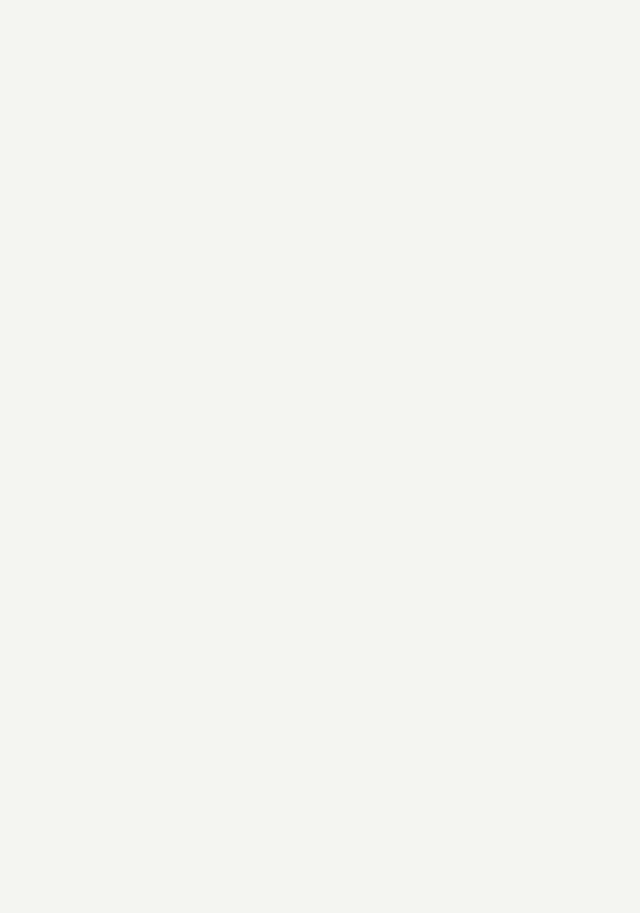
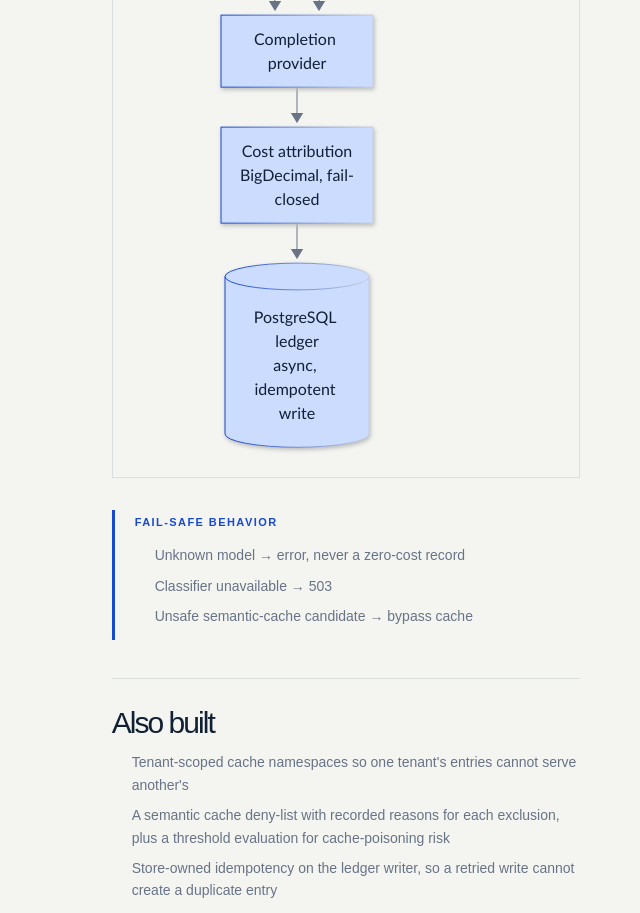
Before and after one commit to mscott9160-web/portfolio-site, a Next.js app: page /work/arbiter in a window 1280 px wide. Shown: the part 1880-2793 px from the top of the page, without its empty margins (640-1280 px from the left). Before the commit the page ends 1535 px from the top, so only its background shows below. Built offline with nearby package versions, Linux system fonts and the light colour scheme.

Commit message:
feat: deepen project detail pages

```diff
--- a/app/globals.css
+++ b/app/globals.css
@@ -1,4 +1,18 @@
 @import "tailwindcss";
+
+.detail-section { margin-top: 70px; }
+.detail-meta { display: grid; gap: 18px; margin: 36px 0 40px; }
+.detail-meta span { border-top: 1px solid var(--line); color: var(--muted); font-size: 12px; line-height: 1.5; padding-top: 13px; }
+.diagram-frame { background: var(--background); border: 1px solid var(--line); margin: 42px 0 28px; overflow-x: auto; padding: 22px 12px; }
+.diagram-svg { min-width: 0; text-align: center; }
+.diagram-svg svg { height: auto; max-width: 100%; width: 100%; }
+.diagram-loading { height: 220px; }
+.diagram-caption { color: var(--muted); font-size: 13px !important; line-height: 1.55 !important; margin: -8px 0 28px !important; }
+.detail-callout { border-left: 3px solid var(--blue); margin: 32px 0; padding: 4px 0 4px 20px; }
+.detail-callout ul, .also-built ul { color: var(--muted); font-size: 14px; line-height: 1.6; margin: 14px 0 0; padding-left: 20px; }
+.detail-callout li, .also-built li { margin-bottom: 8px; }
+.also-built { border-top: 1px solid var(--line); margin-top: 38px; padding-top: 30px; }
+.also-built h3 { font-size: 30px; }
 
 .project-card > div:last-child { column-gap: 14px; display: grid; flex: 1; grid-template-columns: 1fr 1fr; grid-template-rows: minmax(86px, auto) auto auto 1fr; }
 .project-card h3 { grid-column: 1 / -1; }
--- /dev/null
+++ b/app/work/MermaidDiagram.tsx
@@ -0,0 +1,50 @@
+"use client";
+
+import { useEffect, useId, useState } from "react";
+
+type MermaidDiagramProps = {
+  chart: string;
+  label: string;
+};
+
+export default function MermaidDiagram({ chart, label }: MermaidDiagramProps) {
+  const generatedId = useId().replace(/:/g, "");
+  const [svg, setSvg] = useState("");
+
+  useEffect(() => {
+    let active = true;
+
+    import("mermaid").then(({ default: mermaid }) => {
+      mermaid.initialize({
+        startOnLoad: false,
+        securityLevel: "strict",
+        theme: "base",
+        themeVariables: {
+          background: "#f4f5f1",
+          primaryColor: "#cbdcff",
+          primaryTextColor: "#122034",
+          primaryBorderColor: "#1749d1",
+          lineColor: "#687386",
+          secondaryColor: "#e0e8f8",
+          tertiaryColor: "#ffffff",
+          noteBkgColor: "#fff7d6",
+          noteTextColor: "#122034",
+        },
+      });
+
+      mermaid.render(`mermaid-${generatedId}`, chart).then(({ svg: renderedSvg }) => {
+        if (active) setSvg(renderedSvg);
+      });
+    });
+
+    return () => {
+      active = false;
+    };
+  }, [chart, generatedId]);
+
+  return (
+    <div className="diagram-frame" aria-label={label}>
+      {svg ? <div className="diagram-svg" dangerouslySetInnerHTML={{ __html: svg }} /> : <div className="diagram-loading" aria-hidden="true" />}
+    </div>
+  );
+}
--- a/app/work/[slug]/page.tsx
+++ b/app/work/[slug]/page.tsx
@@ -1,5 +1,7 @@
+import type { Metadata } from "next";
 import Link from "next/link";
 import { notFound } from "next/navigation";
+import MermaidDiagram from "../MermaidDiagram";
 
 type Project = {
   title: string;
@@ -9,6 +11,12 @@ type Project = {
   stack: string;
   repo: string;
   status: string;
+  metadataTitle: string;
+  diagram: string;
+  diagramLabel: string;
+  caption?: string;
+  alsoBuilt?: string[];
+  failSafe?: string[];
 };
 
 const projects: Record<string, Project> = {
@@ -20,6 +28,29 @@ const projects: Record<string, Project> = {
     stack: "Java 21 · Spring Boot · Python · FastAPI · PostgreSQL (pgvector) · Redis · OpenAPI · JSON Schema",
     repo: "https://github.com/mscott9160-web/arbiter",
     status: "Early stage. The completion provider is a stub and embeddings are deterministic placeholders; the routing, caching, cost, and ledger paths are implemented and tested.",
+    metadataTitle: "Arbiter — AI inference routing & cost attribution | Myles B. Scott",
+    diagramLabel: "Arbiter request path architecture",
+    diagram: `flowchart TD
+      C[Client request] --> G[Spring Boot Gateway]
+      G --> CL[FastAPI Classifier<br/>complexity tier]
+      CL --> R{Route to model tier}
+      R --> EX[(Exact cache<br/>Redis, tenant-scoped)]
+      R --> SEM[(Semantic cache<br/>pgvector, opt-in)]
+      EX --> P[Completion provider]
+      SEM --> P
+      P --> M[Cost attribution<br/>BigDecimal, fail-closed]
+      M --> L[(PostgreSQL ledger<br/>async, idempotent write)]`,
+    failSafe: [
+      "Unknown model → error, never a zero-cost record",
+      "Classifier unavailable → 503",
+      "Unsafe semantic-cache candidate → bypass cache",
+    ],
+    alsoBuilt: [
+      "Tenant-scoped cache namespaces so one tenant's entries cannot serve another's",
+      "A semantic cache deny-list with recorded reasons for each exclusion, plus a threshold evaluation for cache-poisoning risk",
+      "Store-owned idempotency on the ledger writer, so a retried write cannot create a duplicate entry",
+      "27 tests across the gateway, plus a Python suite for the classifier",
+    ],
   },
   "cash-flow-simulator": {
     title: "Cash Flow Simulator",
@@ -29,6 +60,19 @@ const projects: Record<string, Project> = {
     stack: "Python · FastAPI · Pydantic · React · TypeScript · PostgreSQL · Expo",
     repo: "https://github.com/mscott9160-web/cash-flow-simulator",
     status: "Core workflows implemented; production infrastructure remains in progress.",
+    metadataTitle: "Cash Flow Simulator — daily projection & schedule optimizer | Myles B. Scott",
+    diagramLabel: "Cash Flow Simulator layering",
+    diagram: `flowchart TD
+      W[React / Vite web client] --> API[FastAPI /api/v1<br/>versioned contract]
+      M[Expo mobile client] --> API
+      API --> CORE
+      subgraph CORE[Pure domain core - no framework or DB imports]
+        REC[Recurrence rules<br/>biweekly vs semi-monthly]
+        BD[Business-day policy<br/>weekends, federal holidays]
+        PROJ[90-day projection fold]
+        OPT[Constrained optimizer<br/>movable obligations only]
+      end
+      CORE --> DB[(PostgreSQL / SQLite<br/>Alembic migrations)]`,
   },
   "fade-society": {
     title: "Fade Society",
@@ -38,6 +82,18 @@ const projects: Record<string, Project> = {
     stack: "TypeScript · React Native · Expo · Supabase · PostgreSQL",
     repo: "https://github.com/mscott9160-web/fade-society",
     status: "Demo and architecture foundation, not a live production marketplace.",
+    metadataTitle: "Fade Society — multi-role booking platform | Myles B. Scott",
+    diagramLabel: "Fade Society booking state machine",
+    caption: "Transitions are enforced in typed domain logic against local state. The designed production path moves enforcement to a transactional database routine with an idempotency key.",
+    diagram: `stateDiagram-v2
+      [*] --> Pending
+      Pending --> Confirmed
+      Pending --> Cancelled
+      Pending --> Declined
+      Pending --> Failed
+      Confirmed --> Completed
+      Confirmed --> Cancelled
+      Cancelled --> Confirmed`,
   },
   "sneaker-signal": {
     title: "Sneaker Signal",
@@ -47,11 +103,43 @@ const projects: Record<string, Project> = {
     stack: "React · TypeScript · Vite · Supabase · PostgreSQL",
     repo: "https://github.com/mscott9160-web/sneaker-signal",
     status: "Product prototype and production-oriented data foundation.",
+    metadataTitle: "Sneaker Signal — release data provenance | Myles B. Scott",
+    diagramLabel: "Sneaker Signal source hierarchy and verification states",
+    caption: "Row-level security keeps release records scoped to the intended data boundary; verification still depends on source provenance and status.",
+    diagram: `flowchart LR
+      A[Brand / retailer<br/>official] --> REC[Release record]
+      B[Verified aggregator] --> REC
+      C[Community report] --> REC
+      REC --> V{Verification state}
+      V --> CF[Confirmed]
+      V --> RS[Restock]
+      V --> TN[Tentative]
+      V --> CX[Cancelled]
+      CF --> TRUST[Counts as verified]
+      RS --> TRUST
+      TN --> UNV[Not verified]
+      CX --> UNV`,
   },
 };
 
 export function generateStaticParams() {
   return Object.keys(projects).map((slug) => ({ slug }));
+}
+
+export async function generateMetadata({ params }: { params: Promise<{ slug: string }> }): Promise<Metadata> {
+  const { slug } = await params;
+  const project = projects[slug];
+  if (!project) return {};
+  const openingSentence = project.problem.split(". ")[0];
+  const description = openingSentence.length > 160
+    ? `${openingSentence.slice(0, 157).trimEnd()}...`
+    : openingSentence;
+  return {
+    title: project.metadataTitle,
+    description,
+    openGraph: { title: project.metadataTitle, description },
+    twitter: { title: project.metadataTitle, description },
+  };
 }
 
 export default async function ProjectPage({ params }: { params: Promise<{ slug: string }> }) {
@@ -62,7 +150,7 @@ export default async function ProjectPage({ params }: { params: Promise<{ slug:
   return (
     <main>
       <nav className="nav shell"><Link className="wordmark" href="/">MB<span>.</span>S</Link><div className="nav-links"><Link href="/#work">Work</Link><Link href="/#about">About</Link><Link href="/#contact">Contact</Link></div><a className="nav-cta" href="mailto:mscott9160@outlook.com">Let&apos;s talk <span>↗</span></a></nav>
-      <section className="work-section shell"><p className="eyebrow">{project.category}</p><h1>{project.title}</h1><p className="lede">{project.problem}</p><div className="about-section"><div><h2>The decision that<br /><em>mattered.</em></h2></div><div className="about-copy"><p>{project.decision}</p><div className="skills"><span>{project.stack}</span><span>{project.status}</span></div><div className="hero-actions"><a className="button button-primary" href={project.repo} target="_blank" rel="noreferrer">View code <span>↗</span></a><Link className="button button-outline" href="/#work">Back to work <span>↗</span></Link></div></div></div></section>
+      <section className="work-section shell"><p className="eyebrow">{project.category}</p><h1>{project.title}</h1><p className="lede">{project.problem}</p><div className="about-section detail-section"><div><h2>The decision that<br /><em>mattered.</em></h2></div><div className="about-copy"><p>{project.decision}</p><MermaidDiagram chart={project.diagram} label={project.diagramLabel} />{project.caption && <p className="diagram-caption">{project.caption}</p>}{project.failSafe && <div className="detail-callout"><p className="eyebrow">Fail-safe behavior</p><ul>{project.failSafe.map((item) => <li key={item}>{item}</li>)}</ul></div>}{project.alsoBuilt && <div className="also-built"><h3>Also built</h3><ul>{project.alsoBuilt.map((item) => <li key={item}>{item}</li>)}</ul></div>}<div className="detail-meta"><span>{project.stack}</span><span>{project.status}</span></div><div className="hero-actions"><a className="button button-primary" href={project.repo} target="_blank" rel="noreferrer">View code <span>↗</span></a><Link className="button button-outline" href="/#work">Back to work <span>↗</span></Link></div></div></div></section>
     </main>
   );
 }
--- a/package.json
+++ b/package.json
@@ -9,6 +9,7 @@
     "lint": "eslint"
   },
   "dependencies": {
+    "mermaid": "^12.0.0",
     "next": "16.3.3",
     "react": "19.2.8",
     "react-dom": "19.2.8"
```
Also changed, not shown: 1 other file (tests, documents, lock files or other folders).
